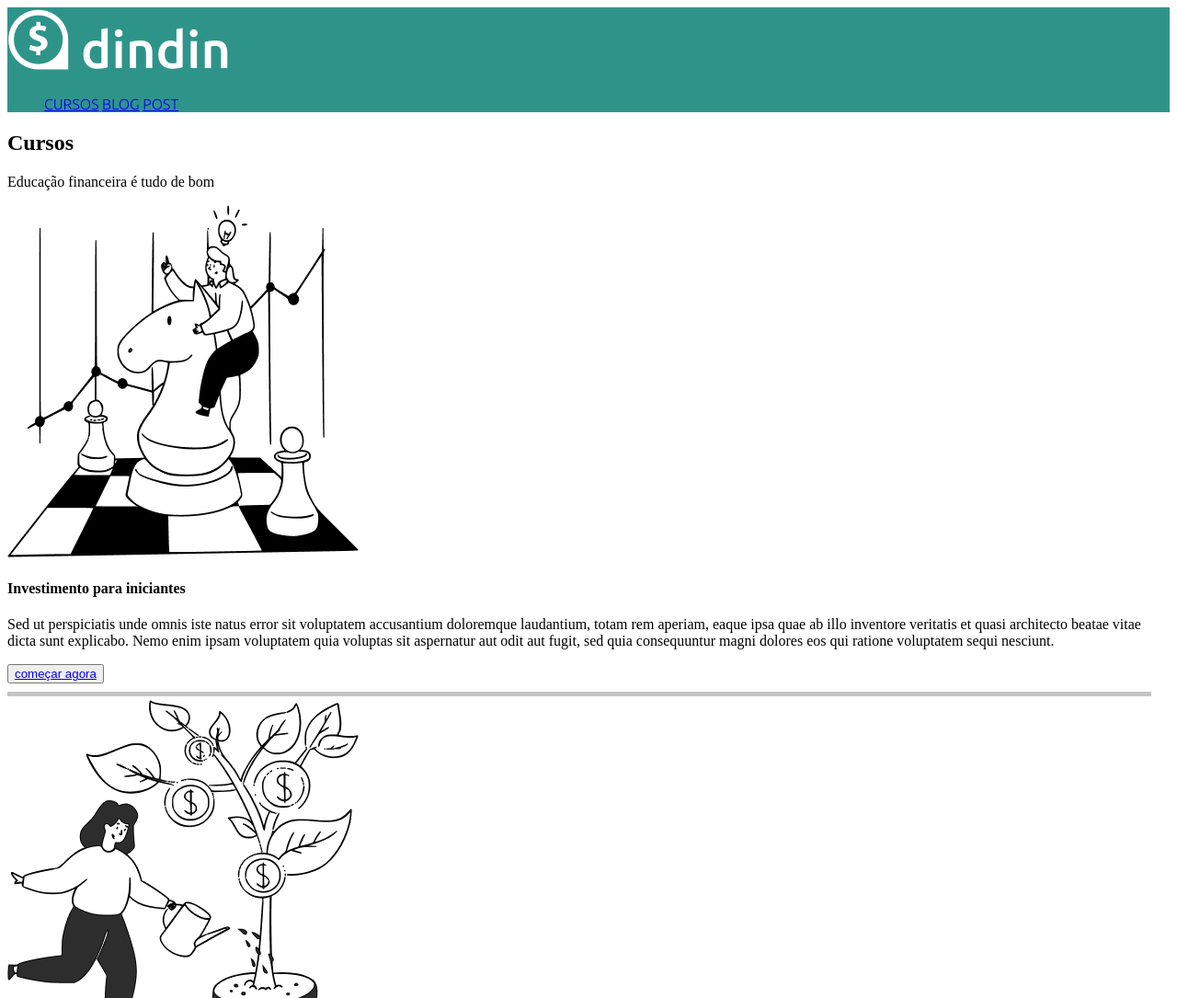
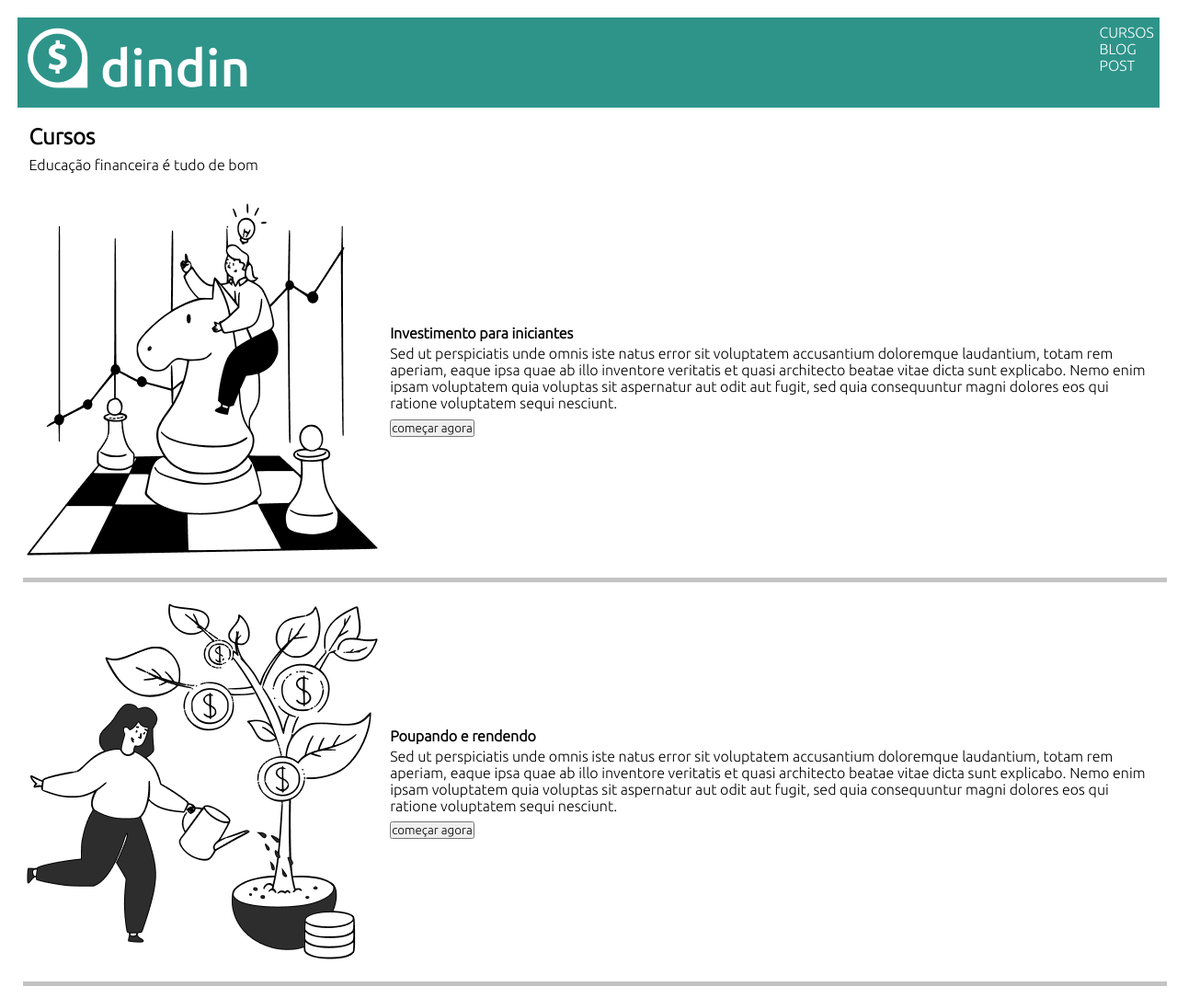
Before and after one commit to Sthephannie/women-solutions, a plain HTML site: page cursos/cursos.html in a window 1280 px wide. Shown: the top 1085 px of the page at 92% size. Drawn offline with Linux system fonts and the light colour scheme.

Commit message:
atualizaçao do HTML e CSS de Cursos e Curso.

```diff
--- a/cursos/cursos.css
+++ b/cursos/cursos.css
@@ -1,11 +1,44 @@
 /* dindin */
+* {
+    margin:0.5%;
+    padding: 0.005%;
+    font-family: 'Ubuntu', sans-serif;
+    font-style: normal;
 
-header {
+}
+
+
+.header-position {
     background-color: #2E948A;
+    color: #FDFDFD;
+    justify-content:space-between;
+    display: flex;
+
+
+
+}
+
+.button-content a{
+    text-decoration: none;
+    color: #FDFDFD;
     font-family: 'Ubuntu', sans-serif;
+    text-align: center;
+    justify-content:space-between;
+    display: flex;
+
+
 }
+
+.content-flex{
+    display: flex;
+    align-items: center;
+    justify-content: center;
+    height: 100%;
+}
+
 
 footer {
     background-color: #2E948A;
     font-family: 'Ubuntu', sans-serif;
+    display:center;
 }
--- a/cursos/cursos.html
+++ b/cursos/cursos.html
@@ -11,21 +11,22 @@
     <link href="https://fonts.googleapis.com/css2?family=Ubuntu:wght@300&display=swap" rel="stylesheet">
     <title>dindin - Cursos</title>
 </head>
-
 <body>
-    <header>
+    <header class="header-position">
+       <section>
         <div class="logo">
             <a href="#logo">
                 <img src="cursos-img/logo.png" alt="Logo dindin">
             </a>
         </div>
-        <nav class="menu">
-            <ul id="">
+    </section>
+    </section>
+    <nav id="content-flex" class="button-content">
+
         <a href="cursos.html">CURSOS</a>
         <a href="#blog">BLOG</a>
-                <a href="#post">POST</a>
-            </ul>
-        </nav>
+        <a href="#post">POST</a></nav>
+    </section>
     </header>
     <section>
         <div class="intro">
@@ -34,44 +35,67 @@
                 <p>
         </div>
     </section>
-    <section>
+
+    <section class="content-flex">
         <div>
+            <a href="#content2">
                 <img src="cursos-img/image3.png" alt="Desenho de mulher montada na peça cavalo, com dois peões nas diagonais, sob o tabuleiro de xadrez.">
+            </a>
+        </div>
+
+        <div>
             <h4>Investimento para iniciantes</h4>
             <p>Sed ut perspiciatis unde omnis iste natus error sit voluptatem accusantium doloremque laudantium, totam rem aperiam, eaque ipsa quae ab illo inventore veritatis et quasi architecto beatae vitae dicta sunt explicabo. Nemo enim ipsam voluptatem
             quia voluptas sit aspernatur aut odit aut fugit, sed quia consequuntur magni dolores eos qui ratione voluptatem sequi nesciunt.</p>
-            <button class="button-content"><a href="../curso/curso.html">começar agora</a></button>
+            <button class="button-content">começar agora</button></div>
+        </section>
+
+    <div>
+        <img src="../cursos/cursos-img/linha.png" alt="Linha">
         </div>
-        <img src="cursos-img/linha.png" alt="Linha">
+        <section class="content-flex">
             <div>
+                <a href="#content2">
                     <img src="cursos-img/image2.png" alt="Mulher de cabelos pretos regando uma planta cujos frutos são moedas, com sifrão no meio delas.">
+                </a>
+            </div>
+
+            <div>
             <h4>Poupando e rendendo</h4>
             <p>Sed ut perspiciatis unde omnis iste natus error sit voluptatem accusantium doloremque laudantium, totam rem aperiam, eaque ipsa quae ab illo inventore veritatis et quasi architecto beatae vitae dicta sunt explicabo. Nemo enim ipsam voluptatem
             quia voluptas sit aspernatur aut odit aut fugit, sed quia consequuntur magni dolores eos qui ratione voluptatem sequi nesciunt.</p>
-            <button class="button-content">começar agora</button>
+            <button class="button-content">começar agora</button></div>
+            </section>
+            <div>
+            <img src="../cursos/cursos-img/linha.png" alt="Linha">
             </div>
-        <img src="cursos-img/linha.png" alt="Linha">
+            <section class="content-flex">
                 <div>
+                    <a href="#content2">
                         <img src="cursos-img/image4.png" alt="Mulher com cabelos pretos longos e óculos, sob o topo de uma montanha, segurando uma taça de primeira colocada.">
+                    </a>
+                </div>
+
+                <div>
                     <h4>Independência financeira</h4>
                     <p>Sed ut perspiciatis unde omnis iste natus error sit voluptatem accusantium doloremque laudantium, totam rem aperiam, eaque ipsa quae ab illo inventore veritatis et quasi architecto beatae vitae dicta sunt explicabo. Nemo enim ipsam voluptatem
                     quia voluptas sit aspernatur aut odit aut fugit, sed quia consequuntur magni dolores eos qui ratione voluptatem sequi nesciunt.</p>
-            <button class="button-content">começar agora</button>
-        </div>
+                    <button class="button-content">começar agora</button></div>
                 </section>
 
     <footer>
+        <section>
         <div class="logo-footer">
             <a href="#logo-footer">
                 <img src="cursos-img/logo-footer.png" alt="Logo dindin">
             </a>
-        </div>
-        <nav class="menu">
-            <ul id="">
+        </div></section>
+        <nav id="content-flex" class="button-content">
+
+            <ul class="button-content">
             <a href="cursos.html">CURSOS</a>
             <a href="#blog">BLOG</a>
-                <a href="#post">POST</a>
-            </ul>
+            <a href="#post">POST</a></ul>
         </nav>
         <button class="button-content">quero ser prof</button>
         <button class="button-content">aqui tem outro link</button>
```
Also changed, not shown: curso/curso.html (+6 -10 lines). Lines whose indentation alone changed are shown as unchanged.
